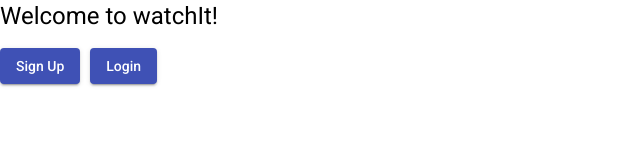
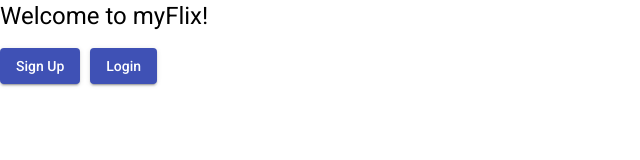
Before and after one commit to KrystinaGerke/myFlix-Angular-client, an Angular app: page /welcome in a window 1280 px wide. Shown: the top 160 px of the page, without its empty margins (0-640 px from the left). Built offline with nearby package versions, Linux system fonts and the light colour scheme.

Commit message:
6.4- fixing more bugs

```diff
--- a/src/app/welcome-page/welcome-page.component.html
+++ b/src/app/welcome-page/welcome-page.component.html
@@ -1,6 +1,6 @@
 <div class="main-page">
   <h1>
-    Welcome to watchIt!
+    Welcome to myFlix!
   </h1>
   <button
     mat-raised-button
--- a/src/index.html
+++ b/src/index.html
@@ -2,7 +2,7 @@
 <html lang="en">
 <head>
   <meta charset="utf-8">
-  <title>WatchItAngularClient</title>
+  <title>MyFlixAngularClient</title>
   <base href="/">
   <meta name="viewport" content="width=device-width, initial-scale=1">
   <link rel="icon" type="image/x-icon" href="favicon.ico">
```
Also changed, not shown: src/app/app.module.ts (+11 -8 lines).
